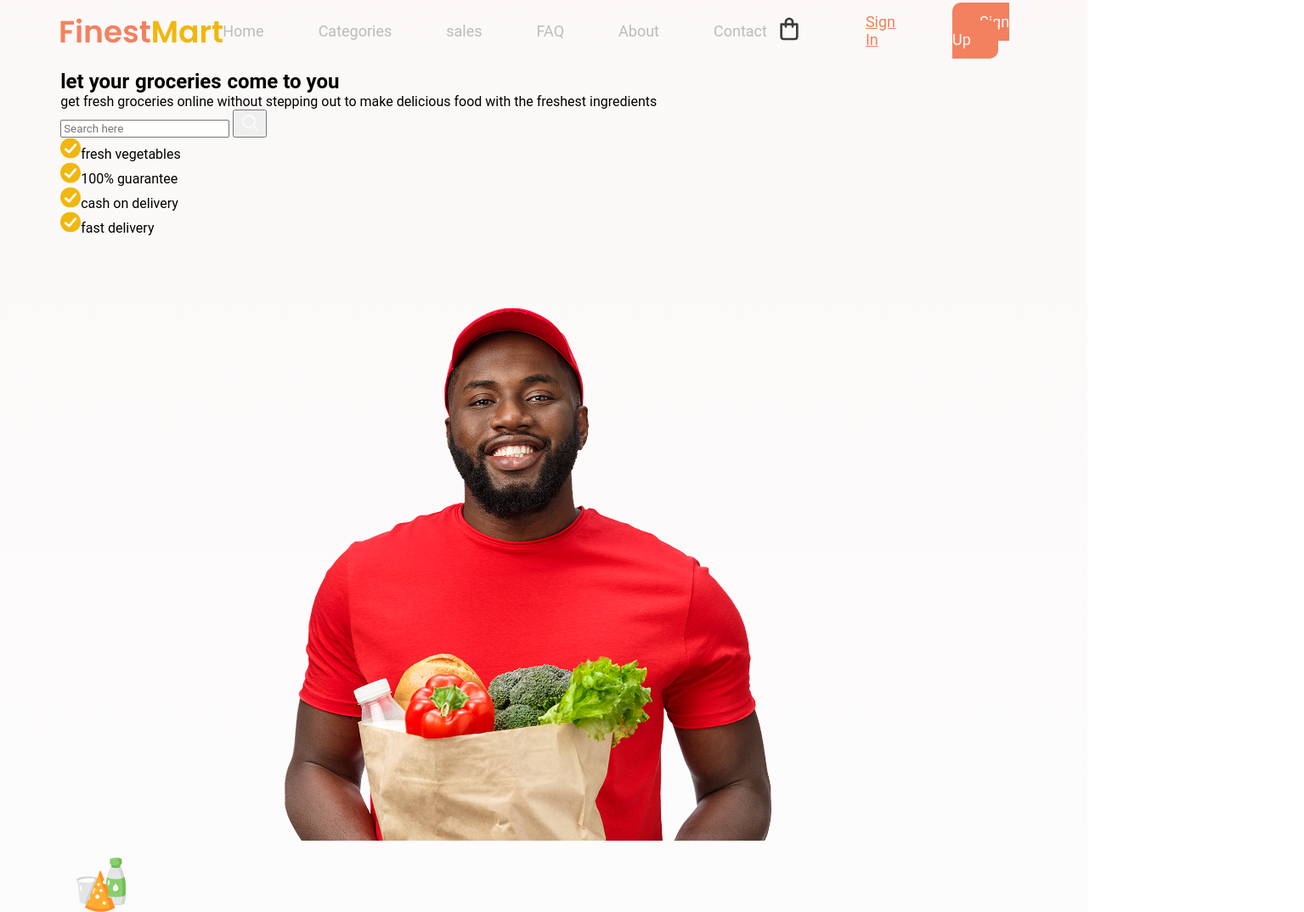
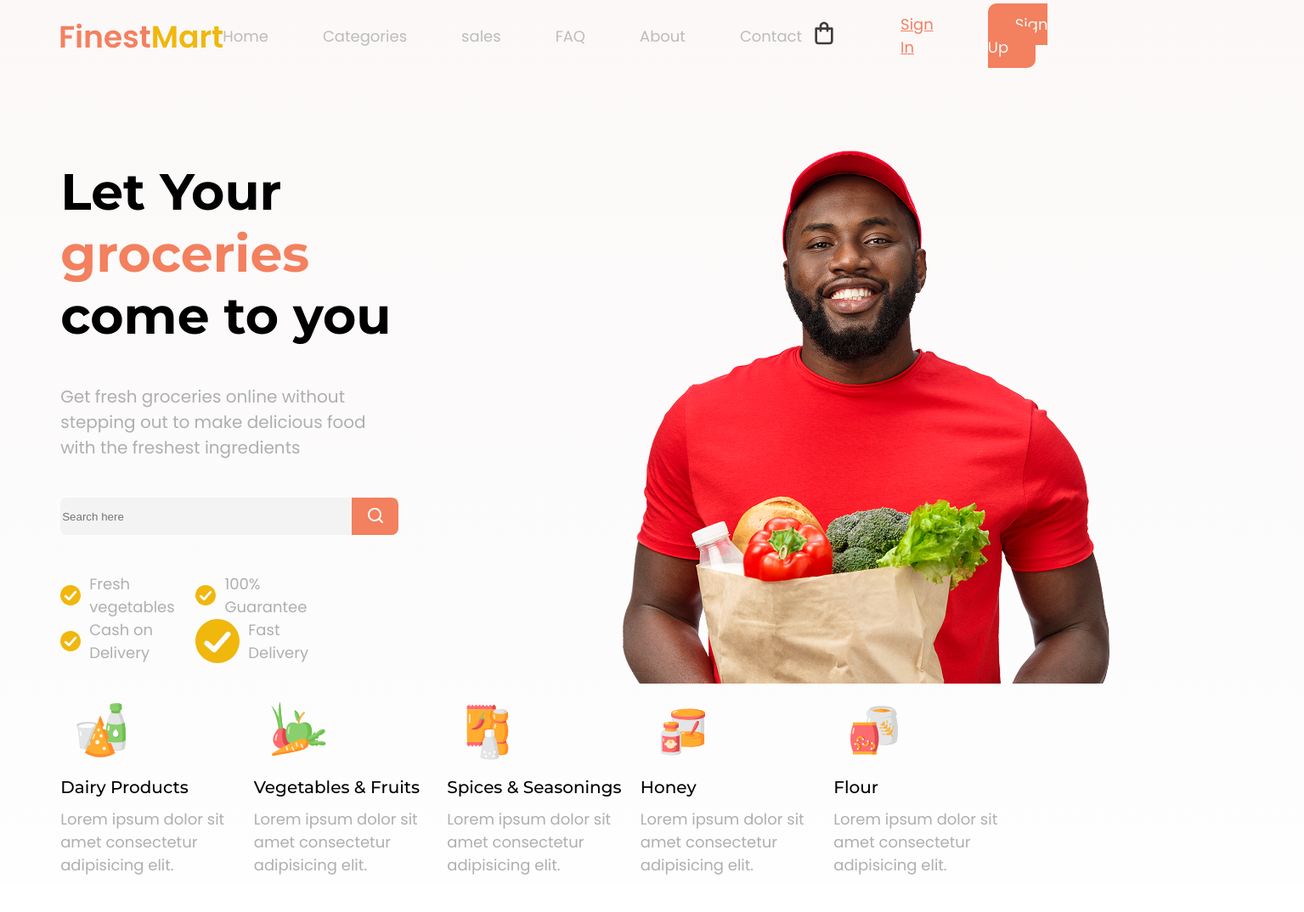
Before and after one commit to francisco-15/grocery_store_fe, a website built with Vite: page index.html in a window 1280 px wide. Shown: the part 17-1091 px from the top of the page at 85% size, 1535 px wide, since content can reach past the window. After the commit the page ends 1057 px from the top, so only its background shows below. Built offline with nearby package versions, Linux system fonts and the light colour scheme.

Commit message:
Feat: agregar estilos del "hero" y la "sección de servicos" de la web.

```diff
--- a/index.html
+++ b/index.html
@@ -34,7 +34,8 @@
       </div>
     </header>
     <main>
-      <section class="hero">
+      <section id="hero">
+        <div class="container-text">
           <h1>
             <span class="capitalize"><span class="bold">let your</span></span>
             <span class="color-orange">groceries</span>
@@ -49,6 +50,7 @@
             <button class="search-button">
               <img src="./img/search.svg" alt="imagen de una lupa" />
             </button>
+          </div>
         </div>
         <div class="container-quality">
           <ul>
@@ -74,12 +76,12 @@
               >
             </li>
           </ul>
+        </div>
         <div class="container-image">
           <img src="./img/man.png" alt="Image de un hombre" />
         </div>
-        </div>
       </section>
-      <section class="products">
+      <section id="products">
         <div class="card">
           <img src="./img/Dairy.svg" alt="icono de un producto" />
           <h2>dairy products</h2>
--- a/sass/abstracts/_variables.scss
+++ b/sass/abstracts/_variables.scss
@@ -48,6 +48,7 @@ $color-five: #403d38;
 $color-six: #aeafaf;
 $color-seven: #f15728;
 $color-eight: #e4e4e5;
+$color-nine: #f3f3f3;
 
 /* Variables para breakpont */
 $br-tablet: 768px;
--- a/sass/pages/_home.scss
+++ b/sass/pages/_home.scss
@@ -6,5 +6,114 @@ body {
 
   main {
     @include center-content;
+
+    /* Estilos de color de texto más su capitalize */
+    .capitalize {
+      text-transform: capitalize;
+    }
+    .bold {
+      font-weight: bold;
+    }
+    .color-orange {
+      color: $color-four;
+    }
+
+    /* Estilo del hero */
+    #hero {
+      display: grid;
+      grid-template-columns: 35% 65%;
+
+      .container-text {
+        padding-top: $space-18;
+        grid-area: 1 / 1;
+        display: flex;
+        flex-direction: column;
+        gap: $space-13;
+
+        h1 {
+          max-width: 800px;
+          font-size: $text-size-6xl;
+        }
+
+        p {
+          color: $color-six;
+          font-size: $text-size-xl;
+          max-width: 500px;
+        }
+
+        .container-search {
+          display: flex;
+          padding-bottom: $space-13;
+
+          input,
+          button {
+            border: none;
+            height: $space-13;
+          }
+
+          input {
+            background-color: $color-nine;
+            width: 350px;
+            border-top-left-radius: 8px;
+            border-bottom-left-radius: 8px;
+          }
+
+          input:focus {
+            outline: none;
+          }
+
+          button {
+            background-color: $color-four;
+            width: $space-15;
+            border-top-right-radius: 8px;
+            border-bottom-right-radius: 8px;
+
+            &:hover {
+              background-color: $color-seven;
+            }
+          }
+        }
+      }
+
+      .container-quality {
+        grid-area: 2 / 1;
+
+        ul {
+          display: grid;
+          grid-template-columns: repeat(2, 0.4fr);
+
+          li {
+            display: flex;
+            gap: $space-5;
+
+            span {
+              color: $color-six;
+              font-size: $text-size-bt;
+            }
+          }
+        }
+      }
+
+      .container-image {
+        grid-area: 1 / 2 / span 3 / span 1;
+      }
+    }
+
+    /* Estilos de los servicios de la web */
+    #products {
+      display: flex;
+
+      h2 {
+        font-size: $text-size-xl;
+        font-weight: 500;
+        text-transform: capitalize;
+        padding-bottom: $space-6;
+      }
+
+      p {
+        color: $color-six;
+        font-size: $text-size-bt;
+      }
+    }
   }
 }
--- a/sass/themes/_default.scss
+++ b/sass/themes/_default.scss
@@ -1,8 +1,3 @@
-@use "../abstracts/abstracts" as abs;
-html * {
-    font-family: abs.$roboto-font;
+body {
+  overflow-x: hidden;
 }
-
-body {
-    overflow-x: hidden;
-}
```
Lines whose indentation alone changed are shown as unchanged.
